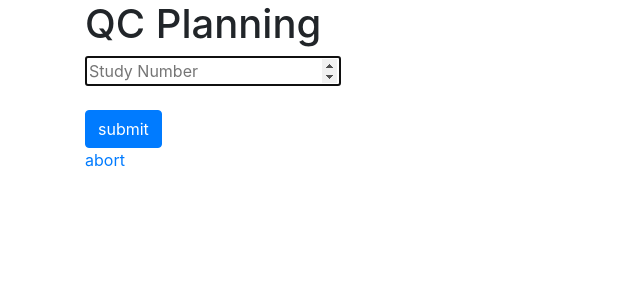
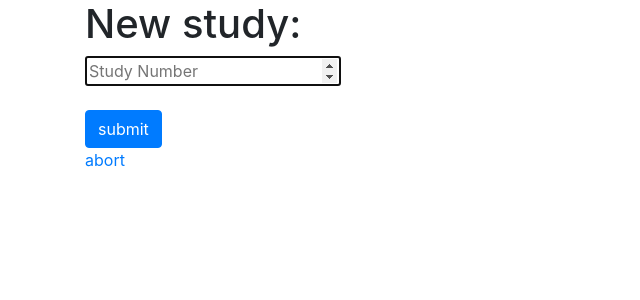
Before and after one commit to KAIZN-io/Voy, a Flask app: page /add_study in a window 1280 px wide. Shown: the part 62-362 px from the top of the page, without its empty margins (0-640 px from the left). Run offline with Flask 2, Linux system fonts and the light colour scheme; a user stored in the database is signed in; tables that the repository leaves empty hold one stand-in row (values such as "Sample post"); style sheets or scripts are compiled from the project's sources; parts of the project's set-up code (start-up, migrations or seed data) failed here and were passed over; some libraries are stand-ins or nearby versions.

Commit message:
renamed the wording for creating a new study

```diff
--- a/voy/view/templates/qc_planning.html.j2
+++ b/voy/view/templates/qc_planning.html.j2
@@ -7,7 +7,7 @@ content %}
 </div>
 
 <div class="column is-4 is-offset-4">
-  <h1>QC Planning</h1>
+  <h1>New study:</h1>
 
 
   <div class="box">
```
